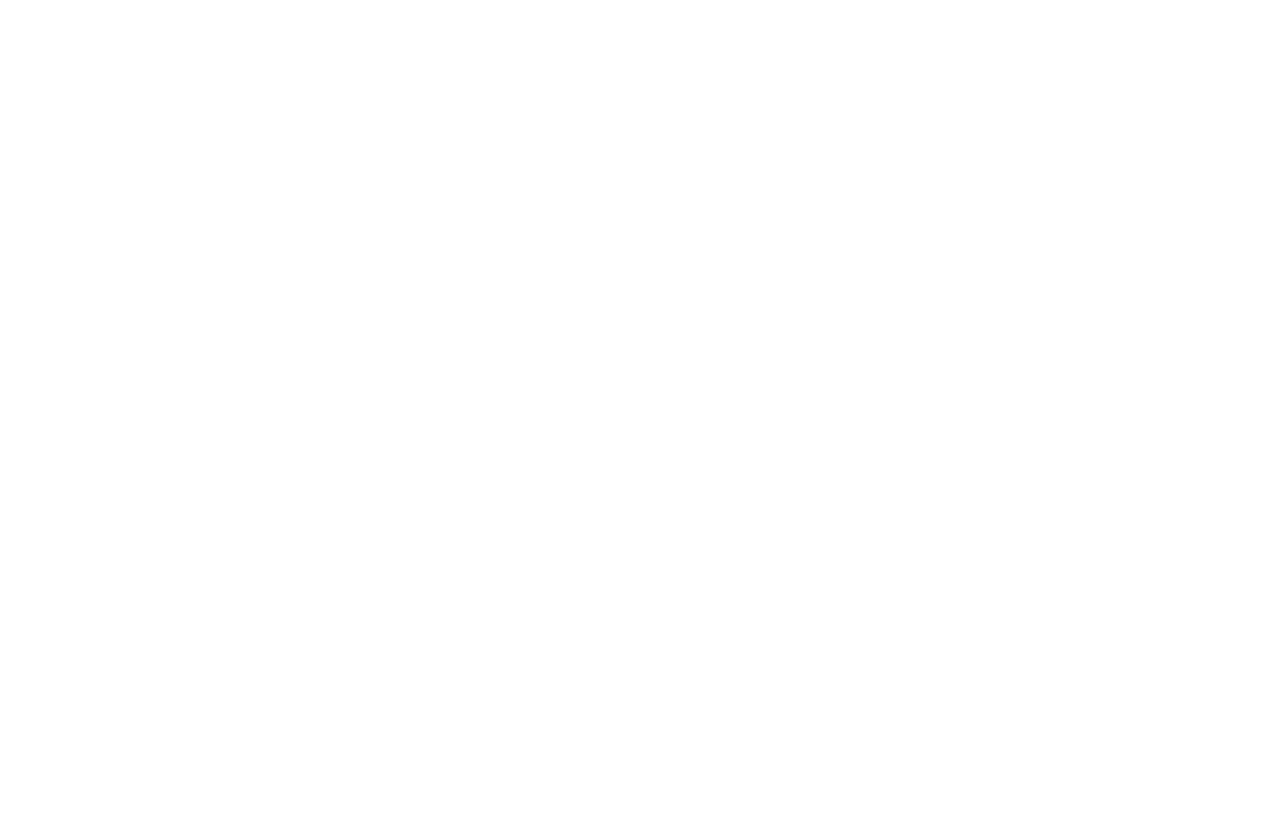
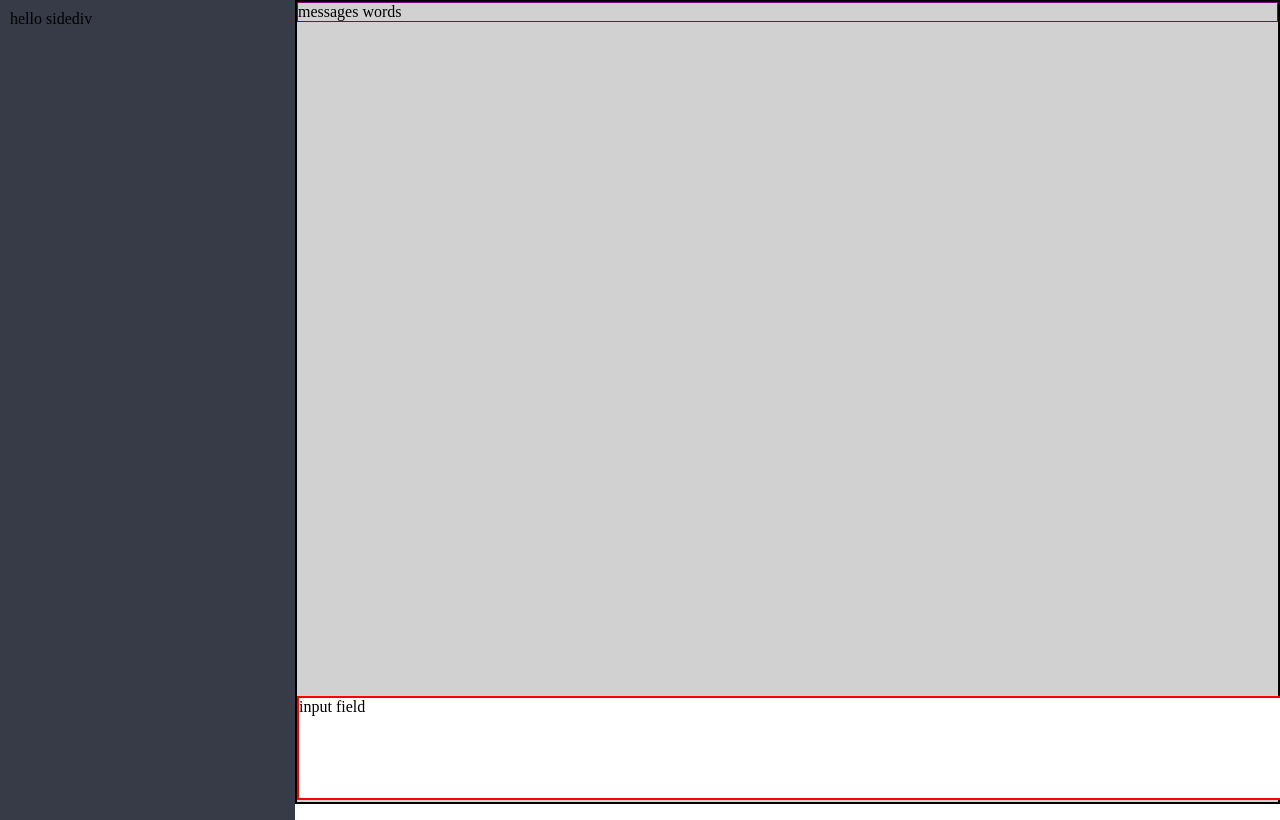
Before and after one commit to anhadi/CommunityChat, a React (Create React App) app in the folder client/: page /TestSideBar in a window 1280 px wide. Built offline with nearby package versions, Linux system fonts and the light colour scheme.

Commit message:
Add sidebar and message display div to ChatRoom

```diff
--- a/client/package.json
+++ b/client/package.json
@@ -4,6 +4,7 @@
   "private": true,
   "dependencies": {
     "react": "^16.6.3",
+    "react-burger-menu": "^2.5.4",
     "react-dom": "^16.6.3",
     "react-router-dom": "^4.3.1",
     "react-scripts": "2.1.1"
--- a/client/src/App.css
+++ b/client/src/App.css
@@ -1,26 +1,136 @@
-/*.App {
+html,
+body {
+  margin: 0;
 }
 
-body, html {
-    height: 100%;
-    margin: 0;
-    background: rgb(170,75,107);
-    background: linear-gradient(90deg, rgba(170,75,107,1) 0%, rgba(248,131,121,1) 64%, rgba(253,227,214,1) 90%);
+#App {
+  font-family: sans-serif;
+
+  /* Give app full page to work with */
+  height: 100vh;
 }
 
-.loginForm{
-  border: 2px black solid;
-  border-radius: 25px;
-  background: rgba(253, 227, 214, 0.25);
-  width: 80vw;
-  max-height: 300px;
+#page-wrap {
+  text-align: center;
+
+  /* Prevent sidebar from showing a scrollbar on page */
+  overflow: auto;
+}
+
+/* Individual item */
+.bm-item {
+  display: inline-block;
+
+  /* Our sidebar item styling */
+  text-decoration: none;
+  margin-bottom: 10px;
+  color: #d1d1d1;
+  transition: color 0.2s;
+}
+
+/* Change color on hover */
+.bm-item:hover {
+  color: white;
+}
+
+/* The rest copied directly from react-burger-menu docs */
+
+/* Position and sizing of burger button */
+.bm-burger-button {
+  position: fixed;
+  width: 20px;
+  height: 15px;
+  left: 6px;
+  top: 6px;
+}
+
+/* Color/shape of burger icon bars */
+.bm-burger-bars {
+  background: #373a47;
+}
+
+/* Position and sizing of clickable cross button */
+.bm-cross-button {
+  height: 24px;
+  width: 24px;
+}
+
+/* Color/shape of close button cross */
+.bm-cross {
+  background: #bdc3c7;
+}
+
+/* General sidebar styles */
+.bm-menu {
+  background: #373a47;
+  padding: 2.5em 1.5em 0;
+  font-size: 1.15em;
+}
+
+/* Morph shape necessary with bubble or elastic */
+.bm-morph-shape {
+  fill: #373a47;
+}
+
+/* Wrapper for item list */
+.bm-item-list {
+  color: #b8b7ad;
+}
+
+/* Styling of overlay */
+.bm-overlay {
+  background: rgba(0, 0, 0, 0.3);
+}
+
+@media (max-width: 800px) {
+  .sidediv {
+    display: none;
+  }
+}
+
+.bm-burger-button { display: none; }
+@media (max-width: 800px) {
+  .bm-burger-button {
+    display: block;
+  }
+}
+
+.messagesDisplay {
+  position: relative;
+  border: black solid 2px;
+  height: 100vh;
+  padding-top: 75px;
+  flex: 1;
+  padding: 0px;
+  background-color: #d1d1d1;
+}
+
+.messages{
+  position: relative;
+  border: purple 1px solid;
+}
+
+.messagesPadding{
   position: absolute;
-  padding: 50px;
-  margin: 50px;
-  top:0;
-  bottom: 0;
-  left: 0;
-  right: 0;
-  margin: auto;
+  top: 20px;
+  bottom: 127px;
+  border: yellow solid 2px;
+  width: 100%;
+  overflow: auto;
 }
-*/
+
+.messageInput{
+  border: red solid 2px;
+  height: 100px;
+  width: 100%;
+  position: absolute;
+  bottom: 2px;
+  background-color: white;
+}
+
+.typingMessage{
+  position: absolute;
+  bottom: 110px;
+  border: green solid 1px;
+  height: 15px;
+}
--- a/client/src/App.js
+++ b/client/src/App.js
@@ -4,6 +4,8 @@ import { Switch, Route } from 'react-router-dom';
 import Home from './chat/Home.js';
 import Login from './chat/Login.js';
 import ChatRoom from './chat/ChatRoom.js';
+import TestSideBar from './chat/TestSideBar.js'
+import styles from './App.css';
 
 class App extends Component {
   render() {
@@ -13,6 +15,7 @@ class App extends Component {
           <Route exact path='/' component={Home}/>
           <Route path='/login' component={Login}/>
           <Route path='/chatRoom' component={ChatRoom}/>
+          <Route path='/TestSideBar' component={TestSideBar}/>
         </Switch>
       </div>
     );
--- a/client/src/chat/ChatRoom.js
+++ b/client/src/chat/ChatRoom.js
@@ -1,4 +1,6 @@
 import React, { Component } from 'react';
+
+import Sidebar from './Sidebar';
 
 export default class ChatRoom extends Component {
 	constructor(props){
@@ -37,25 +39,39 @@ export default class ChatRoom extends Component {
  		const user = userList.map((user) => {
 			return <li key={user.id}>{user.username}</li>
 		})
+		const secret ='CHATROOM'
+
 
 		const message = messages.map((message) => {
 			return <li key={message.id}><b>{message.author}</b> <i>{message.date}</i> : {message.text}</li>
 		})
 
 		return(
-			<div>
-				<p>This is the ChatRoom.js page</p>
-				<div>
-					<h3>Users</h3>
-					<ul>
-						{user}
-					</ul>
-					<hr />
-					<h3>Messages</h3>
-					<ul>
-						{message}
-						<div>{typingMessage ? typingMessage : null }</div>
-						<form onSubmit={this.handleSubmit}>
+
+			<div style={{ display: "flex" }}>
+		        <Sidebar secret={secret} userList={userList}/>
+		        <div className='sidediv'
+		          style={{
+		            padding: "10px",
+		            width: "275px",
+		            height: "100vh",
+		            background: "#373a47"
+		          }}
+		        >
+		        hello sidediv
+		        </div>
+
+		        <div className='messagesDisplay'>
+			        <div className='messagesPadding'>
+			          <div className='messages'>
+			            <ul>
+							{message}
+						</ul>
+			          </div>
+			         </div>
+		          <div className='typingMessage'>{typingMessage ? typingMessage : null }</div>
+		          <div className='messageInput'>
+		            <form onSubmit={this.handleSubmit}>
 							<input
 								ref={(input) => {this.textInput = input} }
 								type='text'
@@ -66,9 +82,11 @@ export default class ChatRoom extends Component {
 								value={inputField}
 							/>
 						</form>
-					</ul>
-				</div>
-			</div>
+
+		          </div>
+
+		        </div>
+		      </div>
 		)
 	}
 }
--- a/client/src/chat/Home.js
+++ b/client/src/chat/Home.js
@@ -9,6 +9,7 @@ export default class Home extends Component {
 				<ul>
 				<li><Link to='/login'>Login</Link></li>
 				<li><Link to='/chatRoom'>ChatRoom</Link></li>
+				<li><Link to='/TestSideBar'>TestSideBar</Link></li>
 				</ul>
 			</div>
 		)
--- a/client/src/chat/Login.js
+++ b/client/src/chat/Login.js
@@ -4,8 +4,8 @@ import io from 'socket.io-client'
 import LoginForm from './LoginForm';
 import ChatRoom from './ChatRoom';
 
-// const socketURL = 'https://agile-cliffs-98788.herokuapp.com/';
-const socketURL = '10.0.0.4:5000'
+const socketURL = 'https://agile-cliffs-98788.herokuapp.com/';
+// const socketURL = '172.27.138.184:5000'
 
 export default class Login extends Component {
 	constructor(props){
@@ -105,9 +105,12 @@ export default class Login extends Component {
 				text: text
 			}
 			const {messages} = this.state
-			messages.push(newMessage);
 
-			this.setState({messages})
+			if(message){
+				messages.push(newMessage);
+
+				this.setState({messages})
+			}
 		})
 
 		this.setState({socket});
@@ -136,7 +139,6 @@ export default class Login extends Component {
 		const userTyping = this.userTyping
 		return(
 			<div>
-				<p>This is the Login.js page</p>
 				{ user ?
 					<ChatRoom
 						socket={socket}
--- /dev/null
+++ b/client/src/chat/Sidebar.js
@@ -0,0 +1,35 @@
+import React, { Component } from 'react';
+
+import { slide as Menu } from "react-burger-menu";
+
+export default class Sidebar extends Component {
+  constructor(props){
+    super(props)
+
+    this.state={}
+  }
+
+  render(){
+    // const {secret,userList} = this.props
+    // const user = userList.map((user) => {
+    //   return <li key={user.id}>{user.username}</li>
+    // })
+
+    return (
+      <Menu>
+
+        <a className="menu-item" href="/burgers">
+          Burgers
+        </a>
+
+        <a className="menu-item" href="/pizzas">
+          Pizzas
+        </a>
+
+        <a className="menu-item" href="/desserts">
+          Desserts
+        </a>
+      </Menu>
+    );
+  }
+};
--- /dev/null
+++ b/client/src/chat/TestSideBar.js
@@ -0,0 +1,40 @@
+import React from "react";
+
+import Sidebar from './Sidebar';
+
+
+// Each logical "route" has two components, one for
+// the sidebar and one for the main area. We want to
+// render both of them in different places when the
+// path matches the current URL.
+
+function SidebarExample() {
+  return (
+      <div style={{ display: "flex" }}>
+        <Sidebar />
+        <div className='sidediv'
+          style={{
+            padding: "10px",
+            width: "275px",
+            height: "100vh",
+            background: "#373a47"
+          }}
+        >
+        hello sidediv
+        </div>
+
+        <div className='messagesDisplay'>
+          <div className='messages'>
+            messages
+            words
+          </div>
+          <div className='messageInput'>
+            input field
+          </div>
+
+        </div>
+      </div>
+  );
+}
+
+export default SidebarExample;
```
Also changed, not shown: 1 other file (tests, documents, lock files or other folders).
